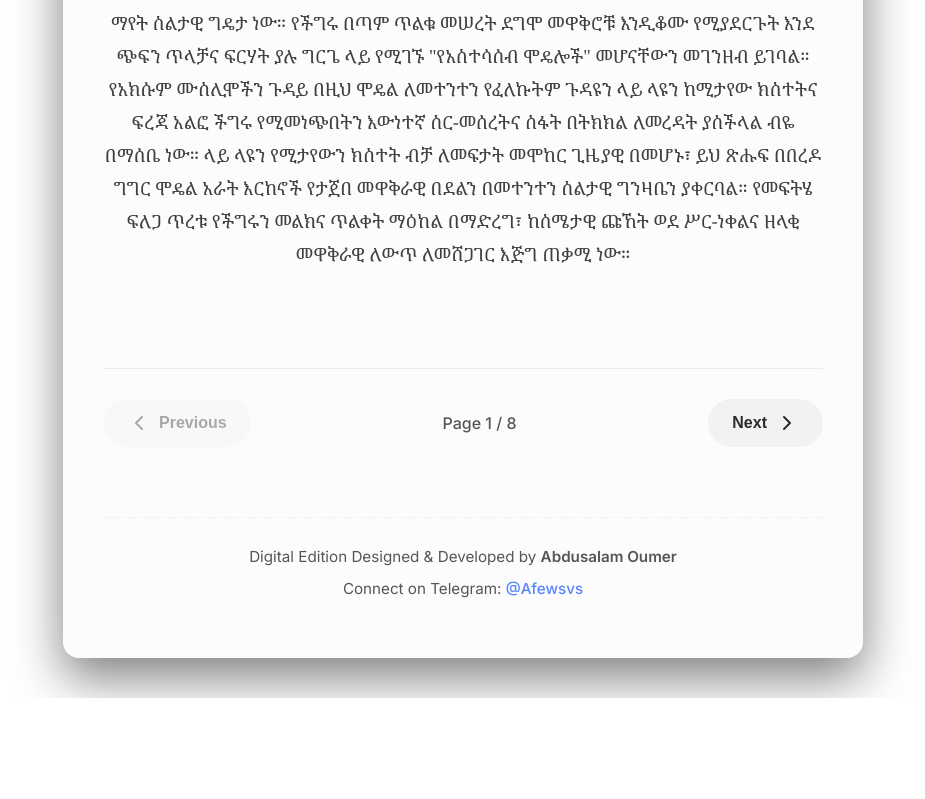
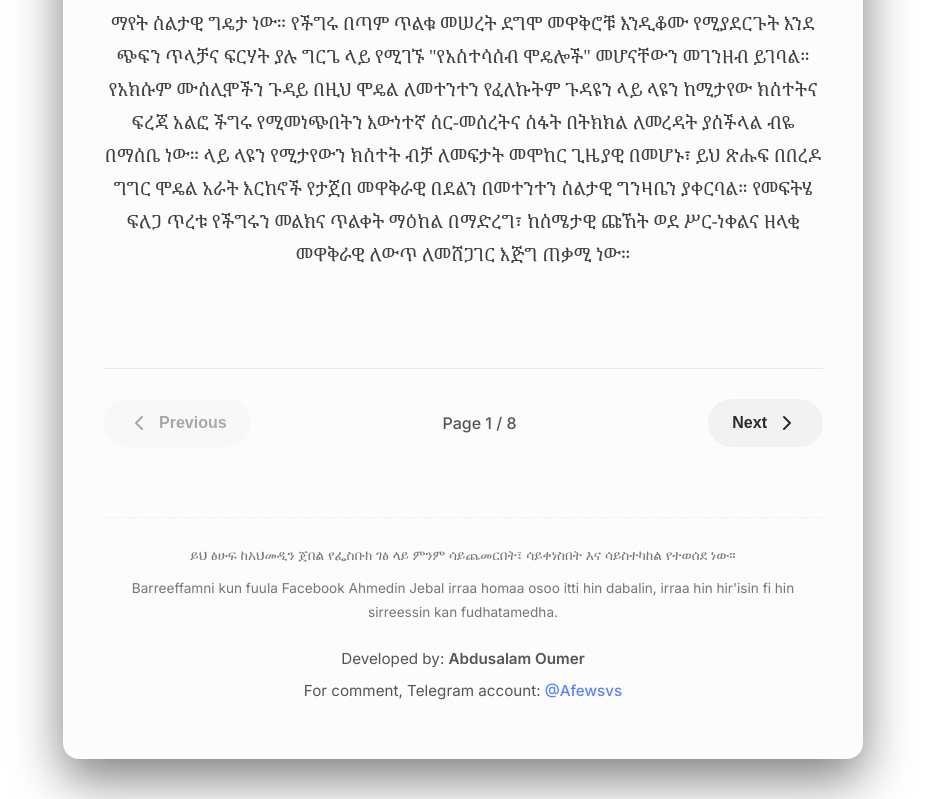
Before and after one commit to oumersalah2-cmd/Jebalu, a website built with Vite: page index.html in a window 1280 px wide. Shown: the part 1240-2039 px from the top of the page, without its empty margins (177-1102 px from the left). Before the commit the page ends 1938 px from the top, so only its background shows below. Built offline with nearby package versions, Linux system fonts and the light colour scheme.

Commit message:
feat: Add source disclaimer in Amharic and Oromic to footer, update developer credits

```diff
--- a/index.html
+++ b/index.html
@@ -43,8 +43,12 @@
       </div>
 
       <footer class="app-footer">
-        <p>Digital Edition Designed & Developed by <strong>Abdusalam Oumer</strong></p>
-        <p>Connect on Telegram: <a href="https://t.me/Afewsvs" target="_blank">@Afewsvs</a></p>
+        <div class="disclaimer-text" style="font-size: 0.85rem; opacity: 0.8; margin-bottom: 20px; text-align: center;">
+          <p style="margin-bottom: 8px;">ይህ ፅሁፍ ከአህመዲን ጀበል የፌስቡክ ገፅ ላይ ምንም ሳይጨመርበት፣ ሳይቀነስበት እና ሳይስተካከል የተወሰደ ነው።</p>
+          <p>Barreeffamni kun fuula Facebook Ahmedin Jebal irraa homaa osoo itti hin dabalin, irraa hin hir'isin fi hin sirreessin kan fudhatamedha.</p>
+        </div>
+        <p>Developed by: <strong>Abdusalam Oumer</strong></p>
+        <p>For comment, Telegram account: <a href="https://t.me/Afewsvs" target="_blank">@Afewsvs</a></p>
       </footer>
     </main>
     <script type="module" src="./main.js"></script>
```
